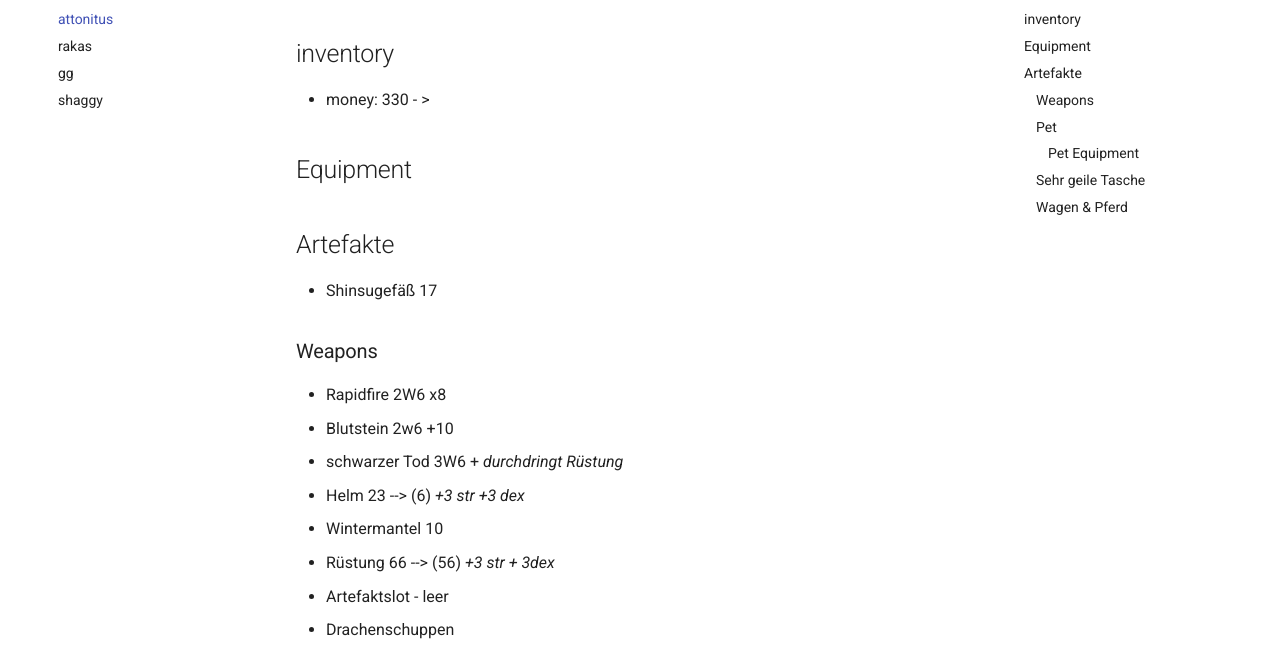
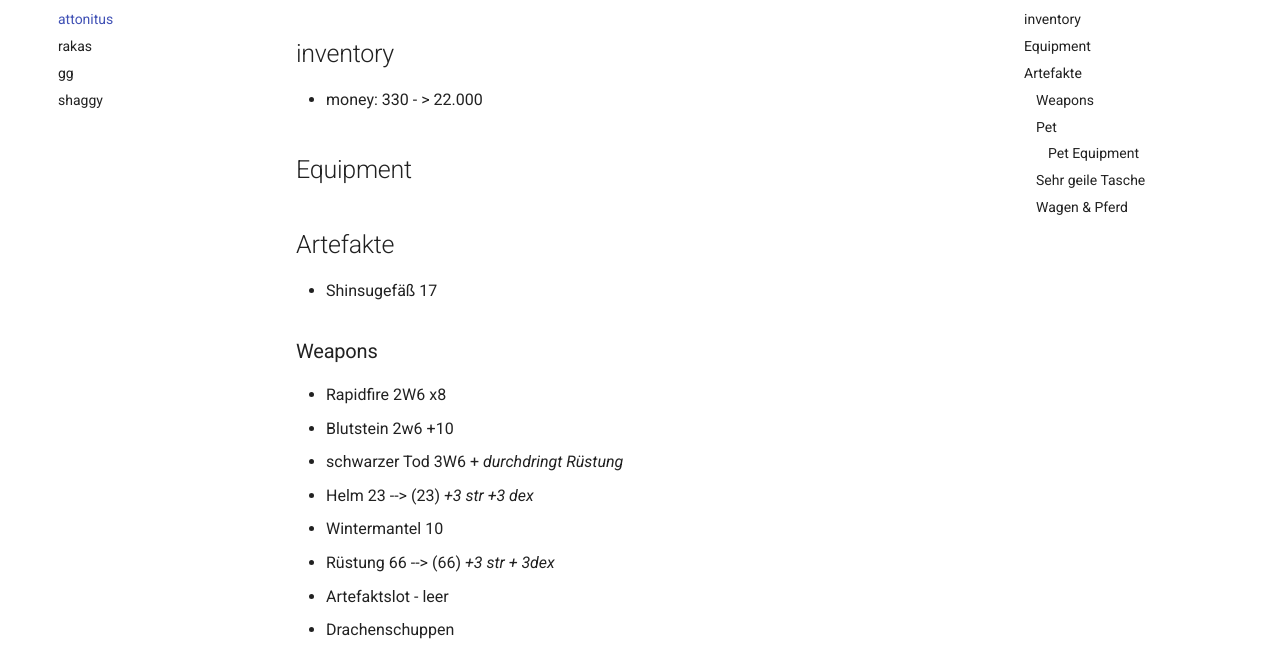
Before and after one commit to mkdocs-pnp/avalon, an MkDocs documentation site: the page built from docs/character/attonitus_fulgur.md, in a window 1280 px wide and 900 px high, scrolled down 861 px. Shown: the part 170-825 px from the top of the window. Built offline with MkDocs 1.6.1 and Material for MkDocs 9.7.7, drawn with Linux system fonts in a browser that asks for light colours; some of the changed text lies outside the part shown.

Commit message:
Update attonitus_fulgur.md

```diff
--- a/docs/character/attonitus_fulgur.md
+++ b/docs/character/attonitus_fulgur.md
@@ -29,7 +29,7 @@
   * Reparieren kostet 500 pro Punkt
 
 ## inventory
-* money: 330 - >
+* money: 330 - > 22.000
 
 ## Equipment
 
@@ -41,9 +41,9 @@
 * Rapidfire                2W6 x8
 * Blutstein                2w6 +10
 * schwarzer Tod            3W6 + _durchdringt Rüstung_
-* Helm                     23 --> (6) _+3 str +3 dex_
+* Helm                     23 --> (23) _+3 str +3 dex_
 * Wintermantel             10
-* Rüstung                  66 --> (56) _+3 str + 3dex_
+* Rüstung                  66 --> (66) _+3 str + 3dex_
   * Artefaktslot - leer
   * Drachenschuppen
     * halbiert Feuerschaden
```
Also changed, not shown: other parts of docs/character/attonitus_fulgur.md (+1 -1 lines).
